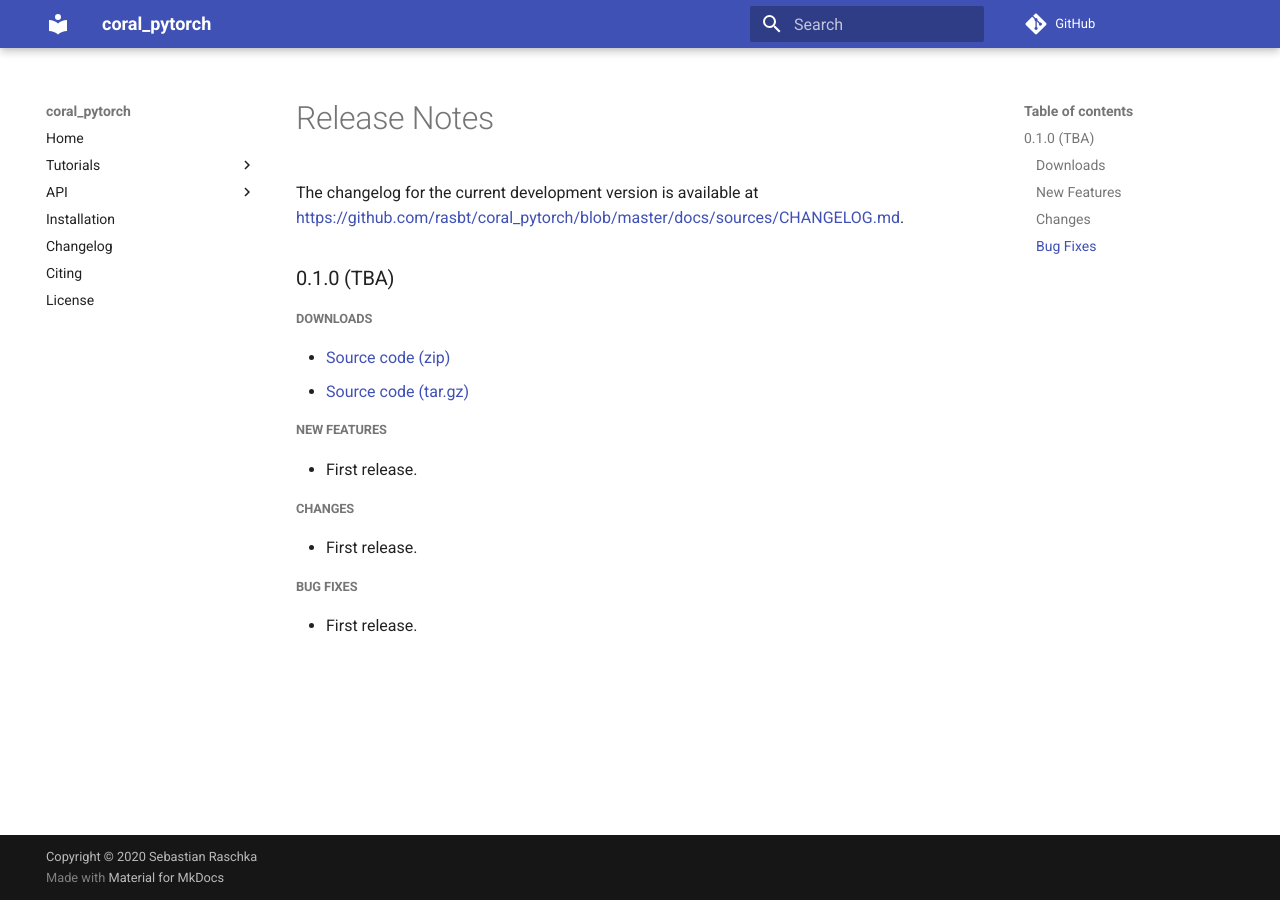
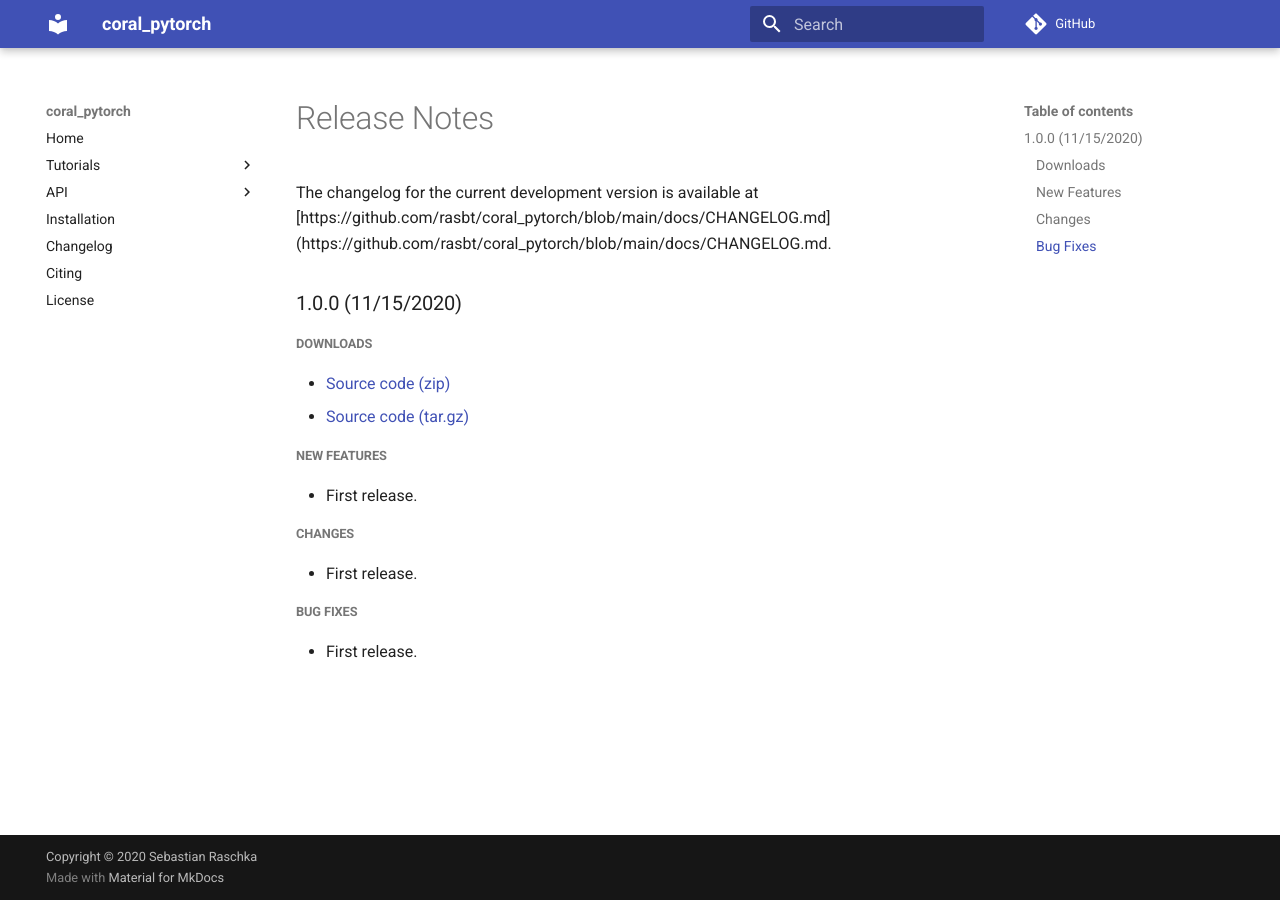
Before and after one commit to Raschka-research-group/coral-pytorch, an MkDocs documentation site: the page built from docs/CHANGELOG.md, in a window 1280 px wide. Built offline with MkDocs 1.6.1 and Material for MkDocs 9.7.7, drawn with Linux system fonts in a browser that asks for light colours; comment, search, counter and statistics services are not loaded.

Commit message:
1st release

```diff
--- a/coral_pytorch/__init__.py
+++ b/coral_pytorch/__init__.py
@@ -4,4 +4,4 @@
 #
 # License: MIT
 
-__version__ = '0.1.0dev'
+__version__ = '1.0.0'
--- a/docs/CHANGELOG.md
+++ b/docs/CHANGELOG.md
@@ -1,15 +1,15 @@
 # Release Notes
 
 The changelog for the current development version is available at
-[https://github.com/rasbt/coral_pytorch/blob/master/docs/sources/CHANGELOG.md](https://github.com/rasbt/coral_pytorch/blob/master/docs/sources/CHANGELOG.md).
+[https://github.com/rasbt/coral_pytorch/blob/main/docs/CHANGELOG.md](https://github.com/rasbt/coral_pytorch/blob/main/docs/CHANGELOG.md.
 
 
-### 0.1.0 (TBA)
+### 1.0.0 (11/15/2020)
 
 ##### Downloads
 
-- [Source code (zip)](https://github.com/rasbt/coral_pytorch/archive/v0.1.0.zip)
-- [Source code (tar.gz)](https://github.com/rasbt/coral_pytorch/archive/v0.1.0.tar.gz)
+- [Source code (zip)](https://github.com/rasbt/coral_pytorch/archive/v1.0.0.zip)
+- [Source code (tar.gz)](https://github.com/rasbt/coral_pytorch/archive/v1.0.0.tar.gz)
 
 ##### New Features
 
```
Also changed, not shown: 1 other file.
